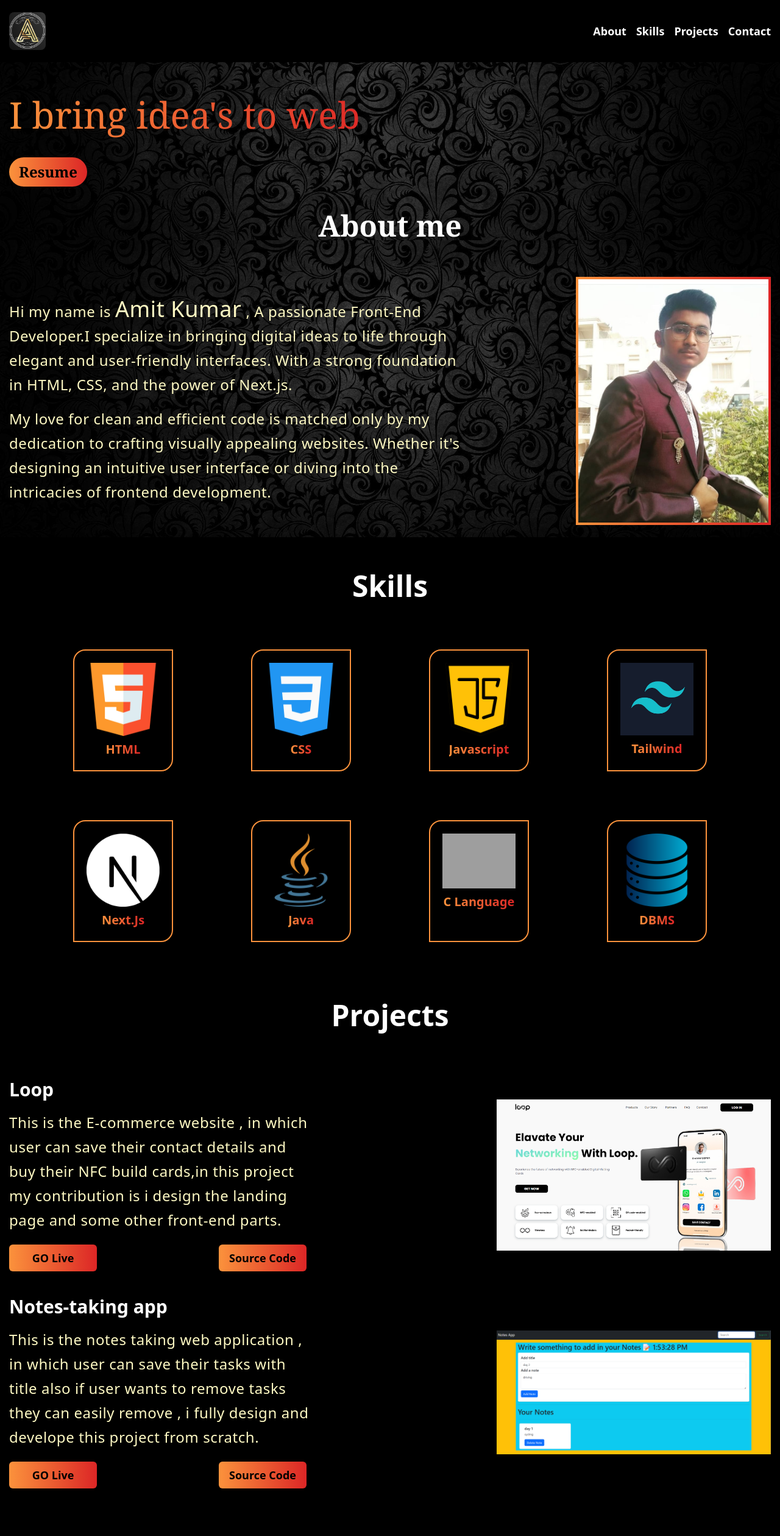
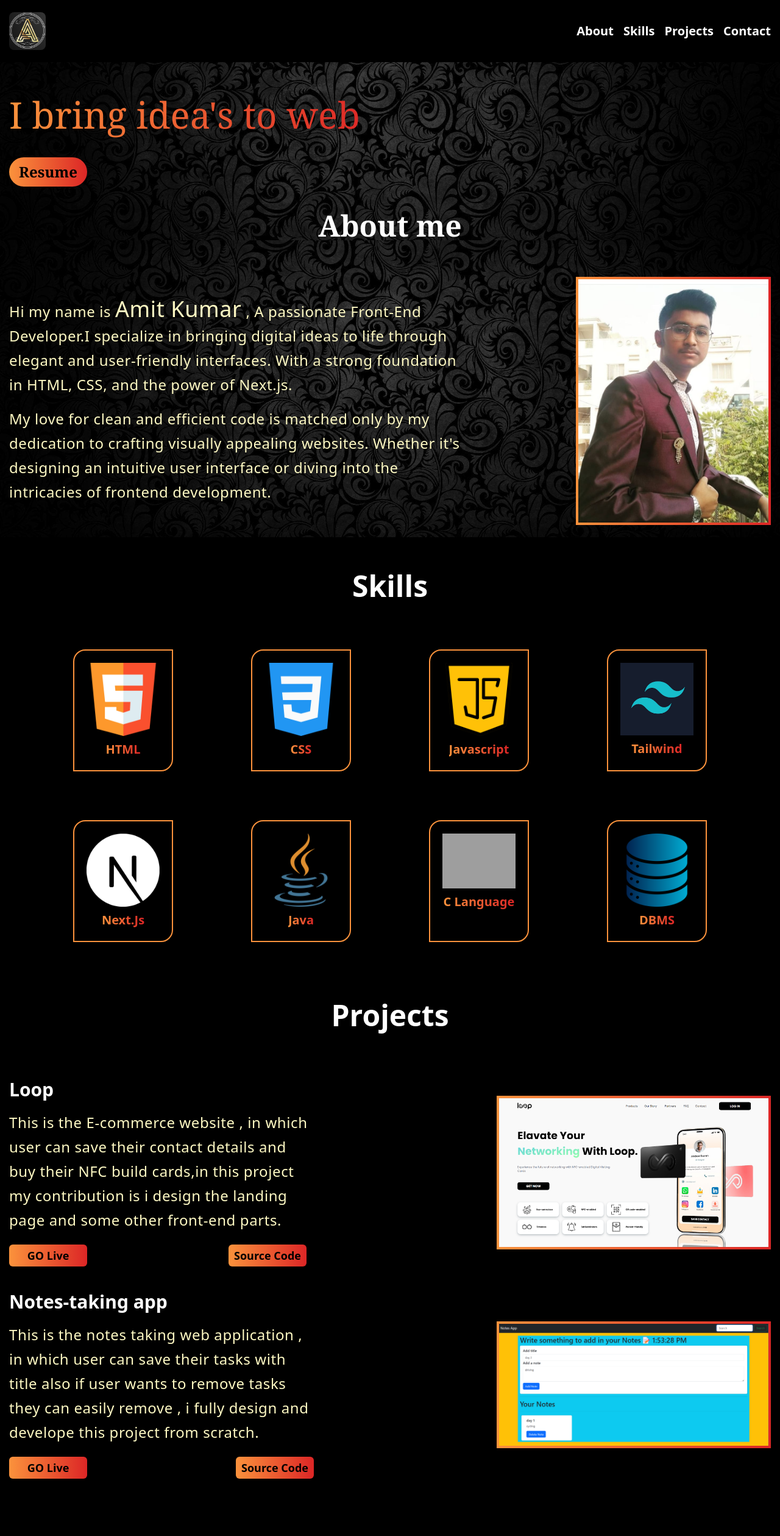
Before and after one commit to amitkumar256/myportfolio, a Next.js app: page / in a window 1280 px wide. Shown: the top 2519 px of the page at 61% size. Built offline with nearby package versions, Linux system fonts and the light colour scheme; grey boxes are pictures that could not be loaded.

Commit message:
minor changes

```diff
--- a/components/Contact.jsx
+++ b/components/Contact.jsx
@@ -40,11 +40,15 @@ const Contact = () => {
           </div>
         </div>
         <div className="pt-8 md:pt-0">
-          <p className="text-orange-400 font-xl font-bold">
+          <p className="text-transparent bg-gradient-to-r from-orange-400 to-red-600  bg-clip-text text-2xl font-bold">
             ak256375@gmail.com
           </p>
-          <p className="text-orange-400 font-xl font-bold">ranchi,jharkhand</p>
-          <p className="text-orange-400 font-xl font-bold">ph-8757672975</p>
+          <p className="text-transparent bg-gradient-to-r from-orange-400 to-red-600  bg-clip-text text-2xl font-bold">
+            ranchi,jharkhand
+          </p>
+          <p className="text-transparent bg-gradient-to-r from-orange-400 to-red-600  bg-clip-text  text-2xl font-bold">
+            ph-8757672975
+          </p>
         </div>
       </div>
     </div>
--- a/components/Form.jsx
+++ b/components/Form.jsx
@@ -81,7 +81,8 @@ const Form = () => {
           </div>
           <div className="flex justify-center mt-10">
             <button
-              className="
+              className="hover:scale-110 transition-transform
+              duration-500 hover:text-white
           p-1
           w-36
           sm:w-44
--- a/components/Navbar.jsx
+++ b/components/Navbar.jsx
@@ -33,17 +33,17 @@ const Navbar = () => {
         />
       </div>
       <div className="hidden sm:block">
-        <div className="flex  space-x-4 cursor-pointer  ">
-          <div className=" hover:scale-105 ">
+        <div className="flex  space-x-4 cursor-pointer text-xl  ">
+          <div className=" hover:scale-110 transition-transform duration-500 ">
             <a href="#about">About</a>
           </div>
-          <div className=" hover:scale-105 ">
+          <div className="hover:scale-110 transition-transform duration-500 ">
             <a href="#skill">Skills</a>
           </div>
-          <div className=" hover:scale-105 ">
+          <div className=" hover:scale-110 transition-transform duration-500 ">
             <a href="#project">Projects</a>
           </div>
-          <div className=" hover:scale-105 ">
+          <div className="hover:scale-110 transition-transform duration-500 ">
             <a href="#contact">Contact</a>
           </div>
         </div>
--- a/components/Project.jsx
+++ b/components/Project.jsx
@@ -21,13 +21,17 @@ const Project = () => {
             </p>
             <div className="flex justify-between">
               <button
-                className="w-36 p-1 sm:p-2 mt-5 rounded-md font-bold bg-gradient-to-r from-orange-400 to-red-600    text-base sm:text-lg"
+                className="hover:scale-105
+                transition-transform
+                duration-500  w-32 p-1  mt-5 rounded-md font-bold bg-gradient-to-r from-orange-400 to-red-600    text-base sm:text-lg"
                 onClick={() => window.open("https://formpr-chi.vercel.app/")}
               >
                 GO Live
               </button>
               <button
-                className="w-36 mr-3 p-1 sm:p-2 mt-5 rounded-md font-bold bg-gradient-to-r from-orange-400 to-red-600    text-base sm:text-lg"
+                className="hover:scale-105
+                transition-transform
+                duration-500  w-32 p-1  mr-3 mt-5 rounded-md font-bold bg-gradient-to-r from-orange-400 to-red-600    text-base sm:text-lg"
                 onClick={() =>
                   window.open("https://github.com/amitkumar256/formpr")
                 }
@@ -36,8 +40,14 @@ const Project = () => {
               </button>
             </div>
           </div>
-
-          <Image src={"/Images/loop.png"} height={450} width={450} />
+          <div className="bg-gradient-to-r from-orange-400 to-red-600 ">
+            <Image
+              className="p-1"
+              src={"/Images/loop.png"}
+              height={450}
+              width={450}
+            />
+          </div>
         </div>
         <div className="pt-10 flex-col-reverse sm:flex-row flex justify-between items-center">
           <div className="sm:w-2/5 ">
@@ -52,7 +62,9 @@ const Project = () => {
             </p>
             <div className="flex justify-between">
               <button
-                className="w-36 p-1 sm:p-2 mt-5 rounded-md font-bold bg-gradient-to-r from-orange-400 to-red-600    text-base sm:text-lg"
+                className="hover:scale-105
+                transition-transform
+                duration-500  w-32 p-1  mt-5 rounded-md font-bold bg-gradient-to-r from-orange-400 to-red-600    text-base sm:text-lg"
                 onClick={() =>
                   window.open("https://notes-taking-app-seven-dun.vercel.app/")
                 }
@@ -60,7 +72,9 @@ const Project = () => {
                 GO Live
               </button>
               <button
-                className="w-36 mr-3 p-1 sm:p-2 mt-5 rounded-md font-bold bg-gradient-to-r from-orange-400 to-red-600    text-base sm:text-lg"
+                className="hover:scale-105
+                transition-transform
+                duration-500  w-32 p-1  mt-5 rounded-md font-bold bg-gradient-to-r from-orange-400 to-red-600    text-base sm:text-lg"
                 onClick={() =>
                   window.open(
                     "https://github.com/amitkumar256/Notes-taking-app"
@@ -71,8 +85,14 @@ const Project = () => {
               </button>
             </div>
           </div>
-
-          <Image src={"/Images/notes.png"} height={450} width={450} />
+          <div className="bg-gradient-to-r from-orange-400 to-red-600">
+            <Image
+              className="p-1"
+              src={"/Images/notes.png"}
+              height={450}
+              width={450}
+            />
+          </div>
         </div>
       </div>
     </div>
```
